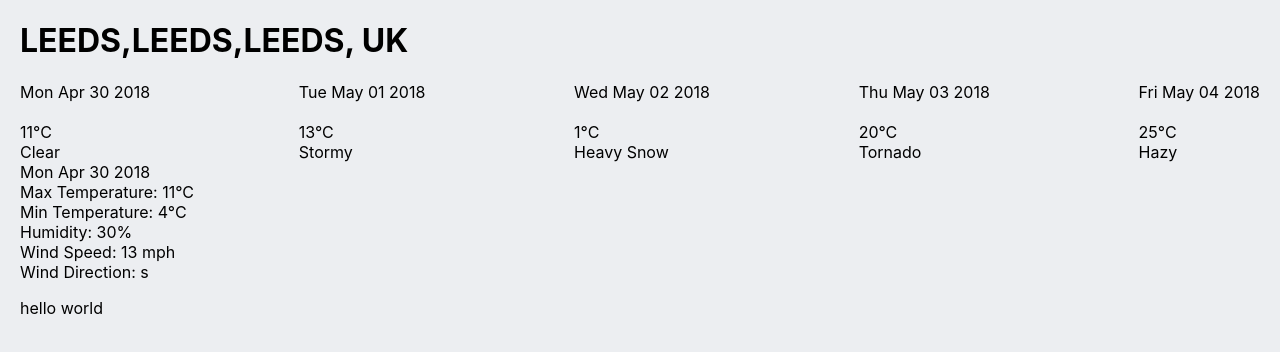
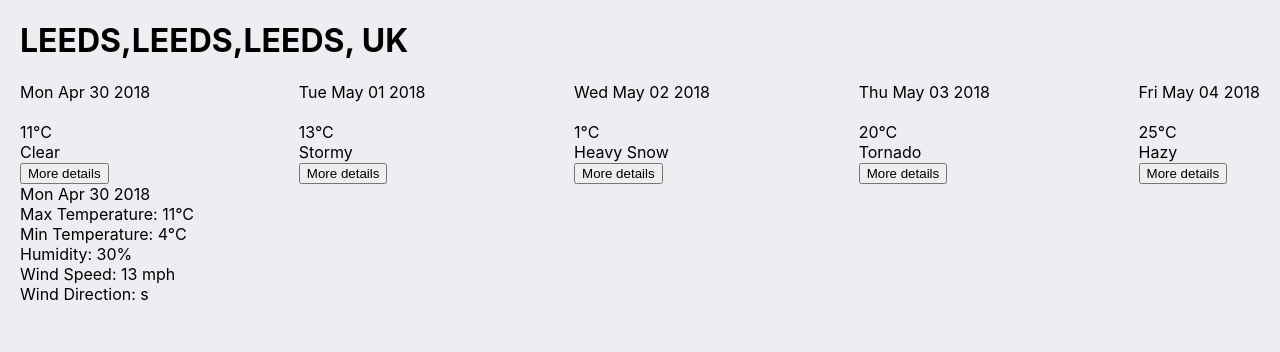
Before and after one commit to andyja/weather-app, a React (Create React App) app: page / in a window 1280 px wide. Shown: the top 352 px of the page. Built offline with nearby package versions, Linux system fonts and the light colour scheme; some icons are missing.

Commit message:
pre switch to external data

```diff
--- a/src/components/App.js
+++ b/src/components/App.js
@@ -7,21 +7,24 @@
 
 function App(props) {
   const { location, forecasts } = props;
-  const initialDate = forecasts[0].date;
-
-  const [selectedDate] = useState(initialDate);
+  const [selectedDate, setSelectedDate] = useState(forecasts[0].date);
 
   const selectedForecast = forecasts.find(
     (forecast) => forecast.date === selectedDate
   );
 
-  console.log(selectedForecast);
+  const handleForecastSelect = (date) => {
+    setSelectedDate(date);
+  };
 
   return (
     <div className="weather-app">
       <LocationDetails city={location.city} country={location.country} />
-      <ForecastSummaries forecasts={forecasts} />
-      <ForecastDetails forecast={forecasts[0]} />
+      <ForecastSummaries
+        forecasts={forecasts}
+        onForecastSelect={handleForecastSelect}
+      />
+      <ForecastDetails forecast={selectedForecast} />
     </div>
   );
 }
--- a/src/components/ForecastDetails.js
+++ b/src/components/ForecastDetails.js
@@ -24,7 +24,6 @@
       <div className="forecast-details__wind-direction">
         Wind Direction: {wind.direction}
       </div>
-      <p>hello world</p>
     </div>
   );
 }
--- a/src/components/ForecastSummaries.js
+++ b/src/components/ForecastSummaries.js
@@ -3,7 +3,7 @@
 import ForecastSummary from "./ForecastSummary";
 import "../styles/ForecastSummaries.css";
 
-function ForecastSummaries({ forecasts }) {
+function ForecastSummaries({ forecasts, onForecastSelect }) {
   return (
     <div className="forecast-summaries">
       {forecasts.map((forecast) => (
@@ -12,6 +12,7 @@
           date={forecast.date}
           description={forecast.description}
           icon={forecast.icon}
+          onSelect={onForecastSelect}
           temperature={forecast.temperature}
         />
       ))}
@@ -31,6 +32,7 @@
       }),
     })
   ).isRequired,
+  onForecastSelect: PropTypes.func.isRequired,
 };
 
 export default ForecastSummaries;
--- a/src/components/ForecastSummary.js
+++ b/src/components/ForecastSummary.js
@@ -3,7 +3,7 @@
 import WeatherIcon from "react-icons-weather";
 
 function ForecastSummary(props) {
-  const { date, description, icon, temperature } = props;
+  const { date, description, icon, temperature, onSelect } = props;
 
   const formattedDate = new Date(date).toDateString();
 
@@ -17,6 +17,9 @@
         {temperature.max}&deg;C
       </div>
       <div className="forecast-summary__description">{description}</div>
+      <button type="button" onClick={() => onSelect(date)}>
+        More details
+      </button>
     </div>
   );
 }
@@ -29,5 +32,6 @@
     min: PropTypes.number,
     max: PropTypes.number,
   }).isRequired,
+  onSelect: PropTypes.func.isRequired,
 };
 export default ForecastSummary;
```
